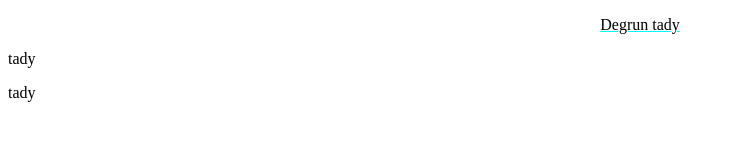
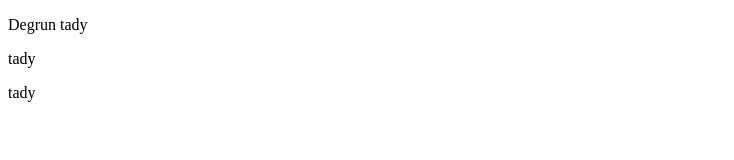
Before and after one commit to Degrun/Trio, a plain HTML site: page index.html in a window 1280 px wide. Shown: the whole page, without its empty margins (0-734 px from the left). Drawn offline with Linux system fonts and the light colour scheme.

Commit message:
odebral jsem css

```diff
--- a/index.html
+++ b/index.html
@@ -5,13 +5,7 @@
     <meta name="viewport" content="width=device-width, initial-scale=1.0">
     <title>Document</title>
     <style>
-        .nadpis p{
-            width: 50;
-            height: 50;
-            text-align: center;
-            text-decoration: underline solid;
-            text-decoration-color: aqua;
-        }
+
 
     </style>
 </head>
```
Also changed, not shown: 1 other file.
